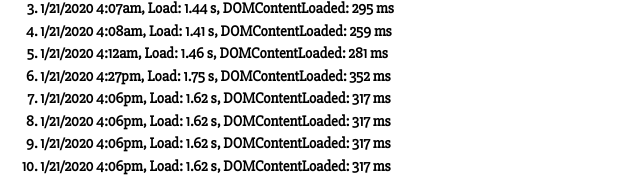
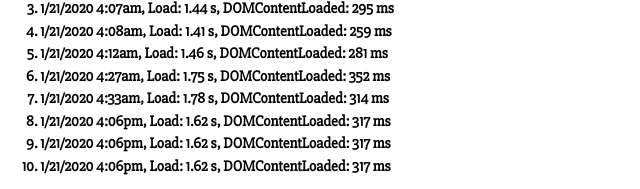
Before and after one commit to zhaoesther/cse135-hw1, a website: page public/externals.html in a window 1280 px wide. Shown: the part 1791-1980 px from the top of the page, 0-640 px from the left. Drawn offline with nearby package versions, Linux system fonts and the light colour scheme.

Commit message:
package.json added

```diff
--- a/public/externals.html
+++ b/public/externals.html
@@ -77,8 +77,8 @@
     <li>1/21/2020 4:07am, Load: 1.44 s, DOMContentLoaded: 295 ms</li>
     <li>1/21/2020 4:08am, Load: 1.41 s, DOMContentLoaded: 259 ms</li>
     <li>1/21/2020 4:12am, Load: 1.46 s, DOMContentLoaded: 281 ms</li>
-    <li>1/21/2020 4:27pm, Load: 1.75 s, DOMContentLoaded: 352 ms</li>
-    <li>1/21/2020 4:06pm, Load: 1.62 s, DOMContentLoaded: 317 ms</li>
+    <li>1/21/2020 4:27am, Load: 1.75 s, DOMContentLoaded: 352 ms</li>
+    <li>1/21/2020 4:33am, Load: 1.78 s, DOMContentLoaded: 314 ms</li>
     <li>1/21/2020 4:06pm, Load: 1.62 s, DOMContentLoaded: 317 ms</li>
     <li>1/21/2020 4:06pm, Load: 1.62 s, DOMContentLoaded: 317 ms</li>
     <li>1/21/2020 4:06pm, Load: 1.62 s, DOMContentLoaded: 317 ms</li>
```
Also changed, not shown: package.json (added, +19 -0 lines).
